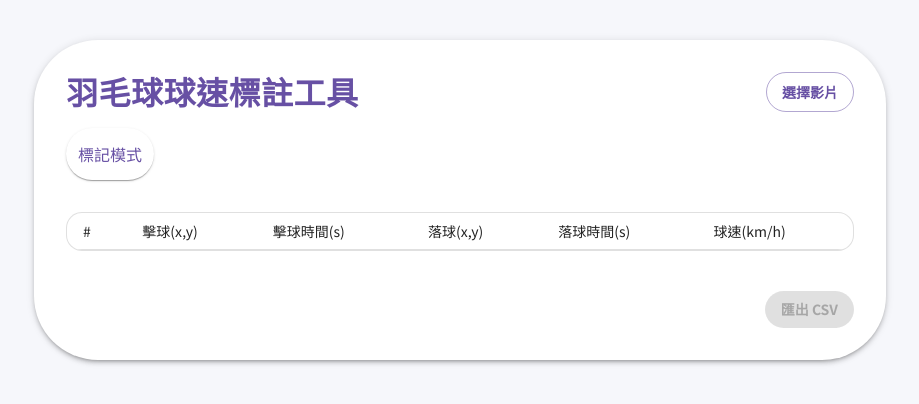
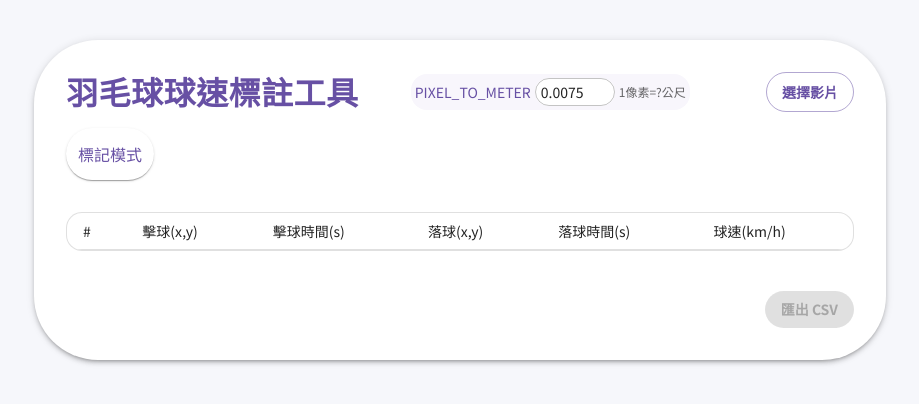
Before and after one commit to NUKCProject/AIOT-Badminton-Speed-Labeler, a React (Vite) app: page / in a window 1280 px wide. Shown: the top 404 px of the page, without its empty margins (180-1099 px from the left). Built offline with nearby package versions, Linux system fonts and the light colour scheme; the HTML template or start-up script is replaced by a standard one.

Commit message:
feat(export): add configurable pixel-to-meter ratio for speed calculation

```diff
--- a/src/App.jsx
+++ b/src/App.jsx
@@ -15,6 +15,7 @@ import {
   TableRow,
   TableCell,
   TableBody,
+  TextField,
   Box,
   Button
 } from '@mui/material';
@@ -52,6 +53,7 @@ const theme = createTheme({
 });
 
 function App() {
+  const [pixelToMeter, setPixelToMeter] = useState(0.0075); // 預設值
   const [shootTime, setShootTime] = useState(''); // 影片拍攝時間 yyyy-mm-dd HH:MM:SS 格式
 
   // 刪除某一筆 pair
@@ -105,6 +107,24 @@ function App() {
             <Typography variant="h1" component="h1" gutterBottom color="primary.main" sx={{ mb: 0 }}>
               羽毛球球速標註工具
             </Typography>
+            {/* PIXEL_TO_METER 設定 */}
+            <Box sx={{ display: 'flex', alignItems: 'center', mr: 1, bgcolor: '#f8f6fc', p: 0.5, borderRadius: 1, boxShadow: 0, minHeight: 36 }}>
+  <Typography variant="body2" sx={{ mr: 0.5, fontWeight: 500, color: 'primary.main', fontSize: 14 }}>
+    PIXEL_TO_METER
+  </Typography>
+  <TextField
+    type="number"
+    size="small"
+    inputProps={{ step: 0.0001, min: 0, style: { padding: '4px 6px', fontSize: 14 } }}
+    value={pixelToMeter}
+    onChange={e => setPixelToMeter(Number(e.target.value))}
+    sx={{ width: 80, bgcolor: 'white', borderRadius: 1, mr: 0.5, '& .MuiInputBase-input': { py: 0.5, px: 1, fontSize: 14 } }}
+    variant="outlined"
+  />
+  <Typography variant="caption" color="text.secondary" sx={{ fontSize: 12 }}>
+    1像素=?公尺
+  </Typography>
+</Box>
             {/* 檔案選擇按鈕 */}
             <Button
               variant="outlined"
@@ -200,7 +220,7 @@ function App() {
               </TableHead>
               <TableBody>
                 {(() => {
-                  const speeds = calcSpeeds(pairs.flatMap(p => [p.hit, p.land]));
+                  const speeds = calcSpeeds(pairs.flatMap(p => [p.hit, p.land]), pixelToMeter);
                   return pairs.map((p, i) => {
   const isViewing = showPair !== null && showPair === p;
   return (
@@ -241,7 +261,7 @@ function App() {
             </Table>
           </Paper>
           <Box sx={{ textAlign: 'right' }}>
-            <ExportCSVButton markers={pairs.flatMap(p => [p.hit, p.land])} shootTime={shootTime} />
+            <ExportCSVButton markers={pairs.flatMap(p => [p.hit, p.land])} shootTime={shootTime} pixelToMeter={pixelToMeter} />
           </Box>
         </Paper>
       </Container>
--- a/src/components/ExportCSVButton.jsx
+++ b/src/components/ExportCSVButton.jsx
@@ -4,10 +4,10 @@ import { calcSpeeds } from '../utils/speedCalc';
 import { Button } from '@mui/material';
 
 // 新增 props: shootTime
-function ExportCSVButton({ markers, shootTime = 0 }) {
+function ExportCSVButton({ markers, shootTime = 0, pixelToMeter = 0.0075 }) {
   const handleExport = () => {
     // 假設每兩點為一組（擊球點-落點）
-    const speeds = calcSpeeds(markers);
+    const speeds = calcSpeeds(markers, pixelToMeter);
     // 將 yyyy-mm-dd HH:MM:SS 轉 timestamp（秒）
 const parseDateTime = str => {
   if (!str) return 0;
--- a/src/utils/speedCalc.js
+++ b/src/utils/speedCalc.js
@@ -3,16 +3,16 @@ function calcDistance(x1, y1, x2, y2) {
   return Math.sqrt((x1 - x2) ** 2 + (y1 - y2) ** 2);
 }
 
-// 假設像素與實際距離比例為 1:1（後續可調整）
-const PIXEL_TO_METER = 0.0075;
+// 預設像素與實際距離比例
+const DEFAULT_PIXEL_TO_METER = 0.0075;
 
 // markers: [{x, y, time, type}]
-export function calcSpeeds(markers) {
+export function calcSpeeds(markers, pixelToMeter = DEFAULT_PIXEL_TO_METER) {
   const results = [];
   for (let i = 0; i + 1 < markers.length; i += 2) {
     const hit = markers[i];
     const land = markers[i + 1];
-    const distance = calcDistance(hit.x, hit.y, land.x, land.y) * PIXEL_TO_METER;
+    const distance = calcDistance(hit.x, hit.y, land.x, land.y) * pixelToMeter;
     console.log("calcDistance: ", calcDistance(hit.x, hit.y, land.x, land.y))
     console.log("distance: ", distance)
     const timeDiff = Math.abs(land.time - hit.time);
```
